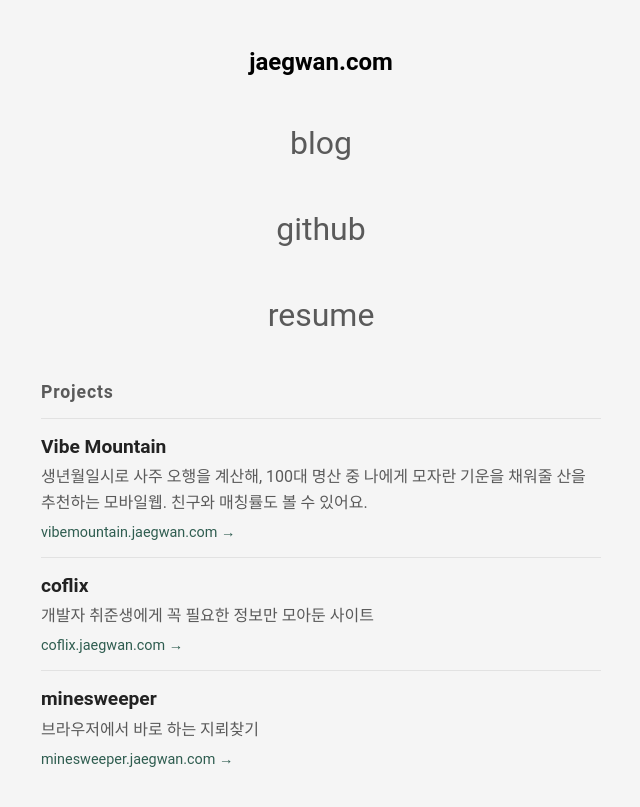
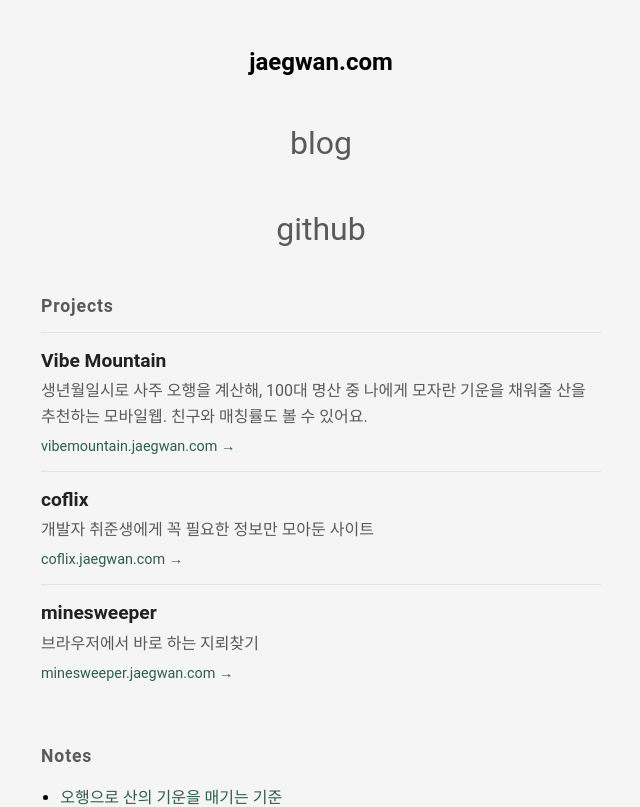
Before and after one commit to jaegwans/jaegwan, a Next.js app: page / in a window 1280 px wide. Shown: the top 807 px of the page, without its empty margins (319-959 px from the left). Built offline with nearby package versions, Linux system fonts and the light colour scheme.

Commit message:
chore: remove resume link from home

```diff
--- a/src/pages/index.tsx
+++ b/src/pages/index.tsx
@@ -40,9 +40,6 @@ function Home() {
             <h2>jaegwan.com</h2>
             <StyledLink href="https://blog.jaegwan.com">blog</StyledLink>
             <StyledLink href="https://github.com/jaegwans">github</StyledLink>
-            <StyledLink href="https://docs.google.com/document/d/1D5oPFkMqpe1dYCPoW6LAHp9gBBHgHQtdWg11ADhVP1A/edit?usp=sharing">
-                resume
-            </StyledLink>
 
             <StyledSection>
                 <h3>Projects</h3>
```
